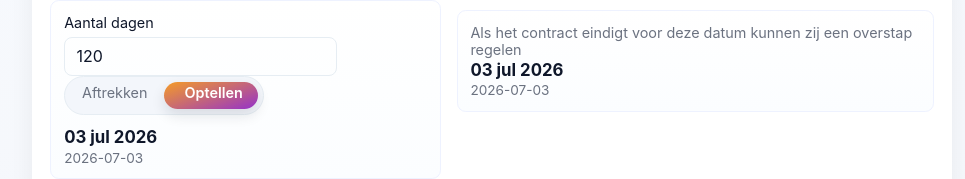
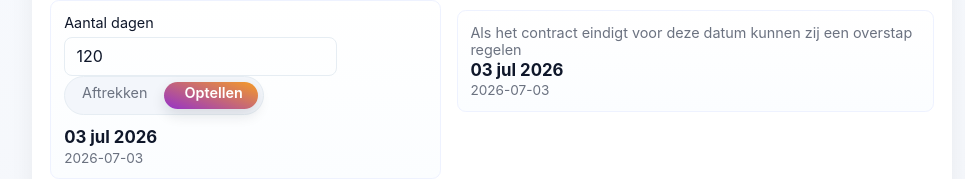
Before and after one commit to MichaelKooltjes/mkooltjes.nl, a plain HTML site: page 50plus/index.html in a window 1280 px wide. Both pictures are taken after a click on the label "Optellen". Shown: the part 455-634 px from the top of the page, without its empty margins (148-1113 px from the left). Drawn offline with Linux system fonts and the light colour scheme.

Commit message:
small visual change to toggle

```diff
--- a/50plus/index.html
+++ b/50plus/index.html
@@ -165,6 +165,7 @@
     /* when 'add' is selected, move knob to the right */
     .toggle[data-value="add"] .knob {
       transform: translateX(100%);
+      background: linear-gradient(200deg,var(--accent),#9532c9);
     }
     /* active text color for the selected option */
     .toggle[data-value="subtract"] .option[data-value="subtract"],
```
